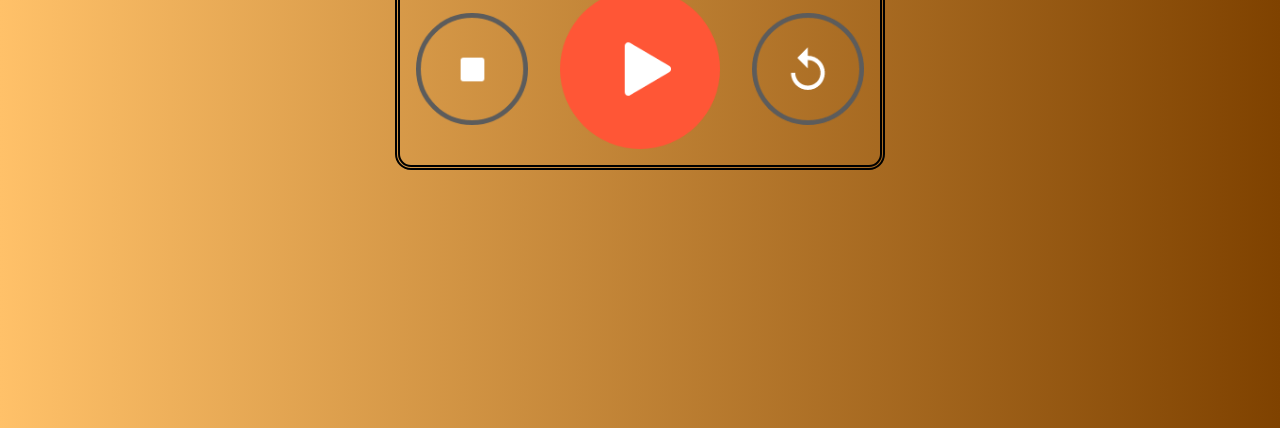
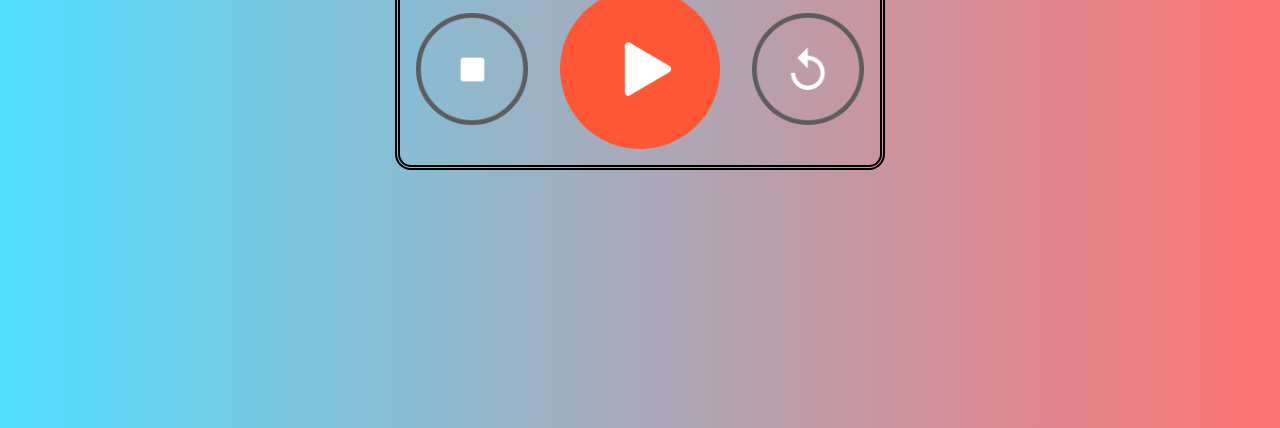
Before and after one commit to devnick09/stopwatch, a plain HTML site: page index.html in a window 1280 px wide. Shown: the part 372-800 px from the top of the page. Drawn offline with Linux system fonts and the light colour scheme.

Commit message:
style modified

```diff
--- a/style.css
+++ b/style.css
@@ -4,7 +4,7 @@
     box-sizing: border-box;
 }
 body{
-    background: linear-gradient(to right,#ffc169, #7f4200);
+    background: linear-gradient(to right,#52dfff, #ff7373);
     font-family: "poppins", sans-serif;
     display: flex;
     flex-direction: column;
```
Also changed, not shown: index.html (+1 -1 lines).
